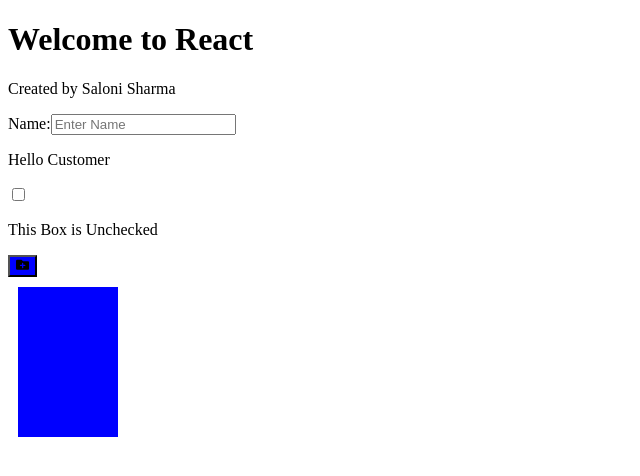
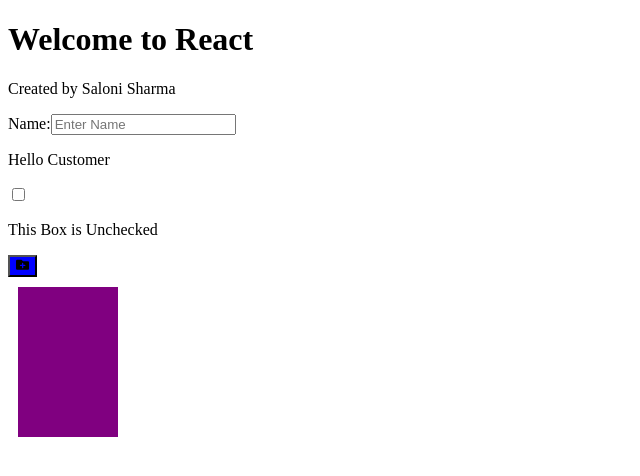
Before and after one commit to IamSaloni/recipes-in-react, a React app: page / in a window 1280 px wide. Shown: the top 476 px of the page, without its empty margins (0-640 px from the left). Built offline with nearby package versions, Linux system fonts and the light colour scheme.

Commit message:
added componentDidUpdate

```diff
--- a/src/components/Lifecycle.js
+++ b/src/components/Lifecycle.js
@@ -1,15 +1,24 @@
 import React from 'react'
 
 class Lifecycle extends React.Component {
-        componentWillMount() {
-            console.log('Component is about to mount')
+        constructor(props){
+            super(props);
+            this.state={
+                backgroundColor: 'purple'
+            }
+            this.update=this.update.bind(this)
         }
-        componentDidMount(){
-            console.log('Component has just mounted')
+        update(){
+            this.setState({
+                backgroundColor:'green'
+            })
+        }
+        componentDidUpdate(){
+            console.log('component has been updated')
         }
     render() {
         return (
-            <div className="react-life"></div>
+            <div className="react-life" style={this.state} onClick={this.update}></div>
         )
     }
 }
```
